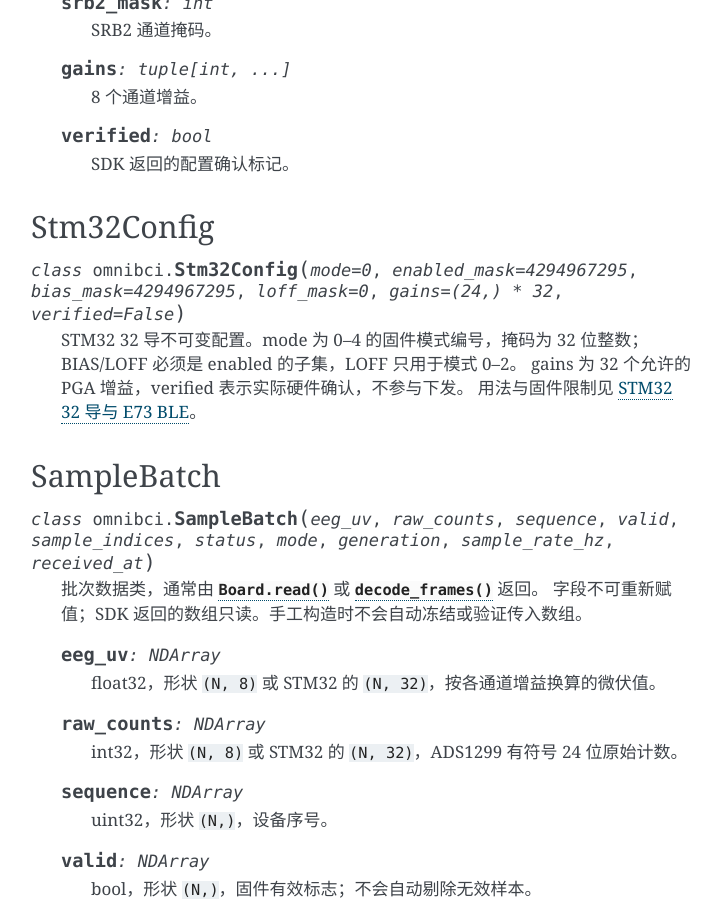
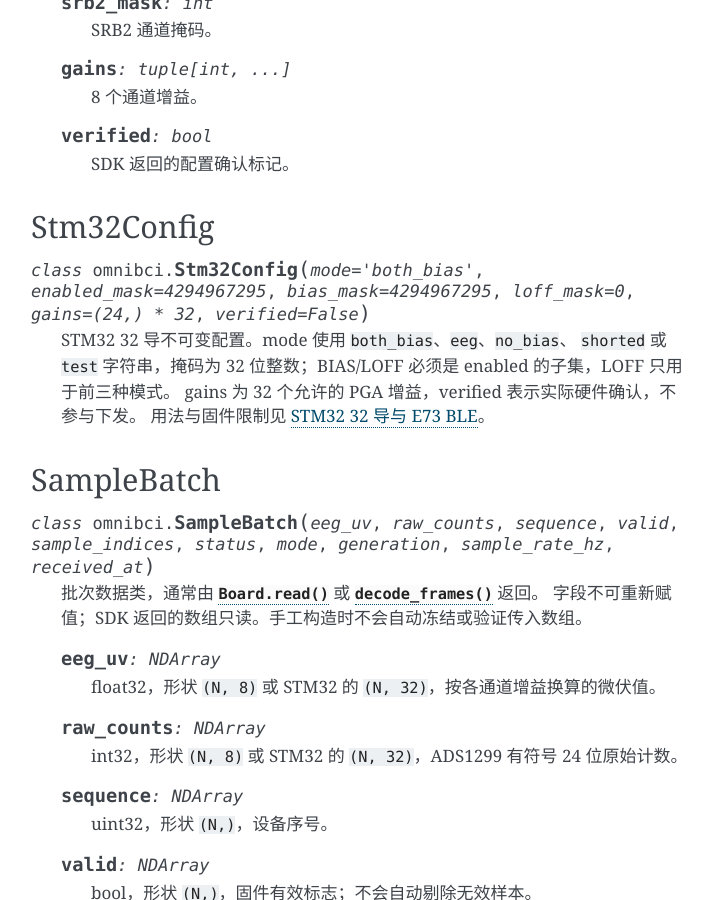
Before and after one commit to Omni-Intel/omnibci-python, a Sphinx documentation site: the page built from docs/api.rst, in a window 1280 px wide and 900 px high, scrolled down 3061 px. Shown: the whole window, without its empty margins (389-1110 px from the left). Built offline with Sphinx 7.4.7, drawn with Linux system fonts in a browser that asks for light colours.

Commit message:
docs: match STM32 mode names to Python configuration API

```diff
--- a/docs/api.rst
+++ b/docs/api.rst
@@ -186,10 +186,11 @@ FrontendConfig
 Stm32Config
 -----------
 
-.. py:class:: Stm32Config(mode=0, enabled_mask=4294967295, bias_mask=4294967295, loff_mask=0, gains=(24,) * 32, verified=False)
+.. py:class:: Stm32Config(mode="both_bias", enabled_mask=4294967295, bias_mask=4294967295, loff_mask=0, gains=(24,) * 32, verified=False)
 
-   STM32 32 导不可变配置。mode 为 0–4 的固件模式编号，掩码为 32 位整数；
-   BIAS/LOFF 必须是 enabled 的子集，LOFF 只用于模式 0–2。
+   STM32 32 导不可变配置。mode 使用 ``both_bias``、``eeg``、``no_bias``、
+   ``shorted`` 或 ``test`` 字符串，掩码为 32 位整数；BIAS/LOFF 必须是 enabled
+   的子集，LOFF 只用于前三种模式。
    gains 为 32 个允许的 PGA 增益，verified 表示实际硬件确认，不参与下发。
    用法与固件限制见 :doc:`stm32`。
 
--- a/docs/stm32.rst
+++ b/docs/stm32.rst
@@ -48,7 +48,8 @@ AE/BE 完整配置事务，32.0.4 不兼容此路径。第一版不提供无线
 字段 ``enabled_mask``、``bias_mask``、``loff_mask`` 为 32 位无符号整数，
 bit 0 对应 CH1；BIAS 和 LOFF 必须是 enabled 的子集。默认 enabled/bias
 为 ``0xffffffff``，LOFF 为 0，增益为 32 个 24。增益允许 1、2、4、6、8、12、24。
-``mode`` 使用固件模式编号 0–4；LOFF 仅允许模式 0–2。
+``mode`` 使用 ``both_bias``（默认）、``eeg``、``no_bias``、``shorted``、``test``
+字符串，SDK 分别映射到固件编号 0–4；LOFF 仅允许前三种模式。
 这里不提供 ESP32 的 SRB2 开关或采样率调整。
 
 只在停采时配置，并等待实际硬件确认。LOFF 是激励配置，不是阻抗数值 API；
```
